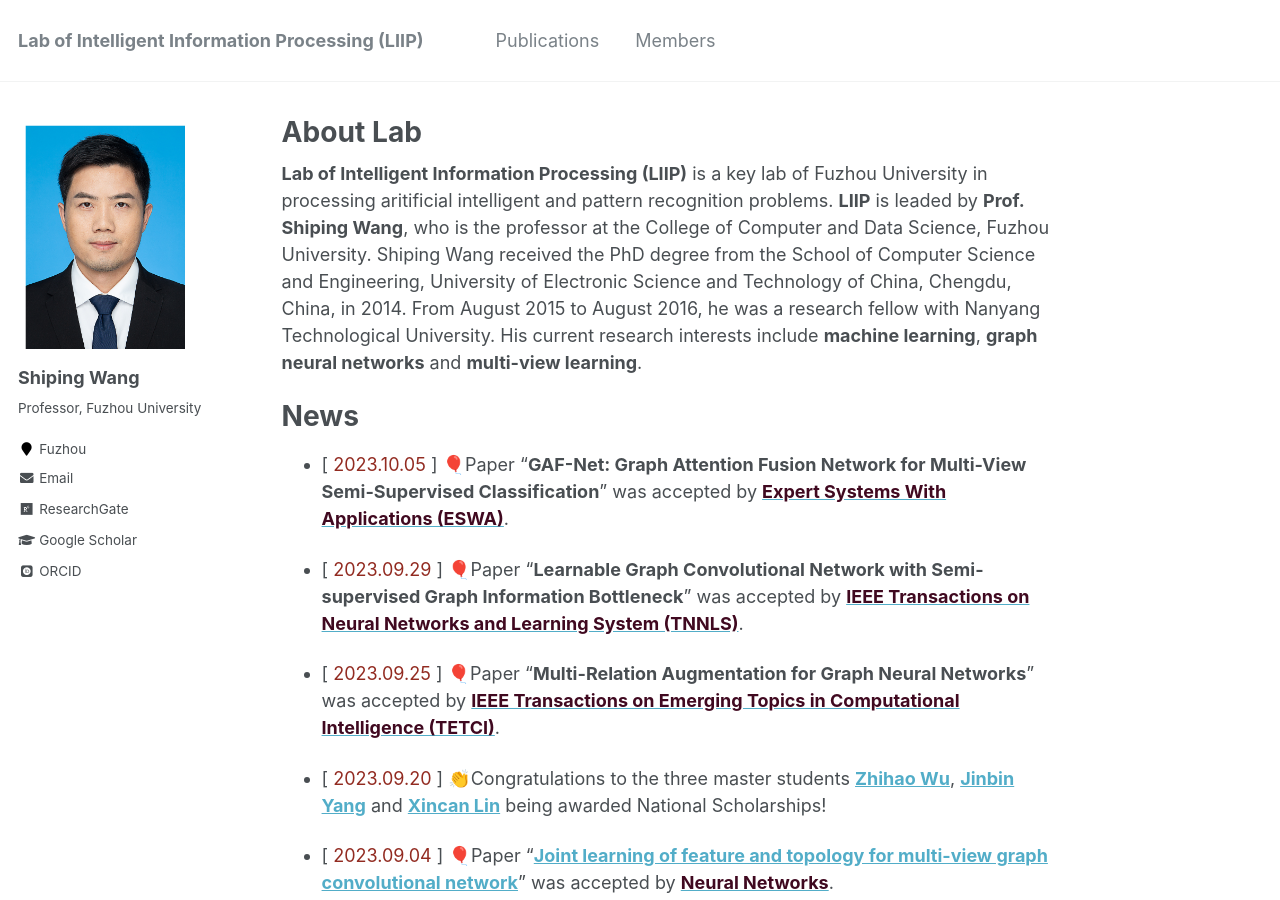
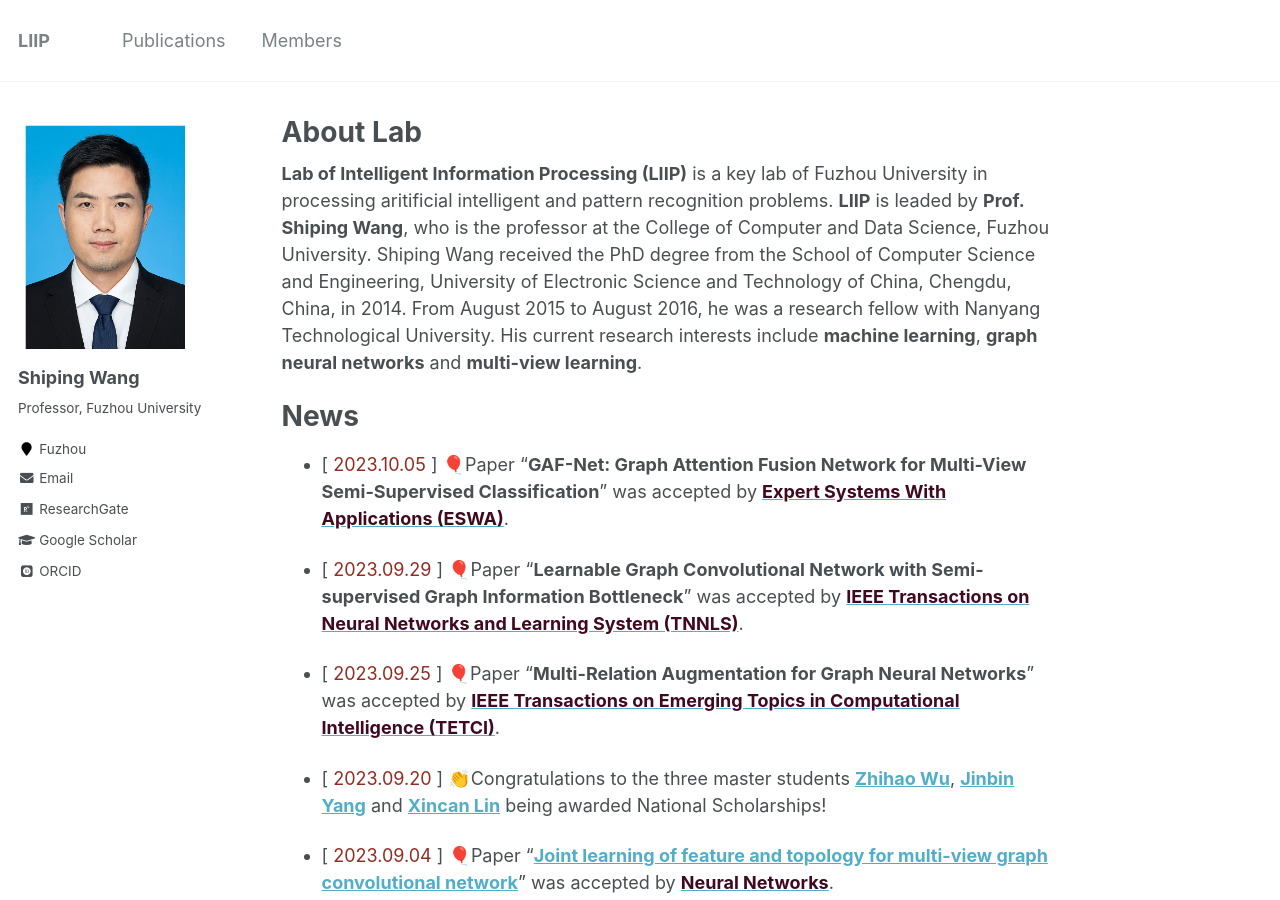
Before and after one commit to DDDdreamer/-DDDdreamer.github.io, a Jekyll site: the page built from _pages/about.md, in a window 1280 px wide and 900 px high. Built offline with Jekyll 4.4.1, drawn with Linux system fonts in a browser that asks for light colours; some web fonts are replaced; part of the change alters nothing that is shown.

Commit message:
Update _config.yml

```diff
--- a/_config.yml
+++ b/_config.yml
@@ -7,7 +7,7 @@
 
 # Site Settings
 locale                   : "en-US"
-title                    : "Lab of Intelligent Information Processing (LIIP)"
+title                    : "LIIP" # Lab of Intelligent Information Processing (LIIP)
 title_separator          : "-"
 name                     : &name "Shiping Wang"
 description              : &description "Lab of Intelligent Information Processing from Fuzhou University"
```
